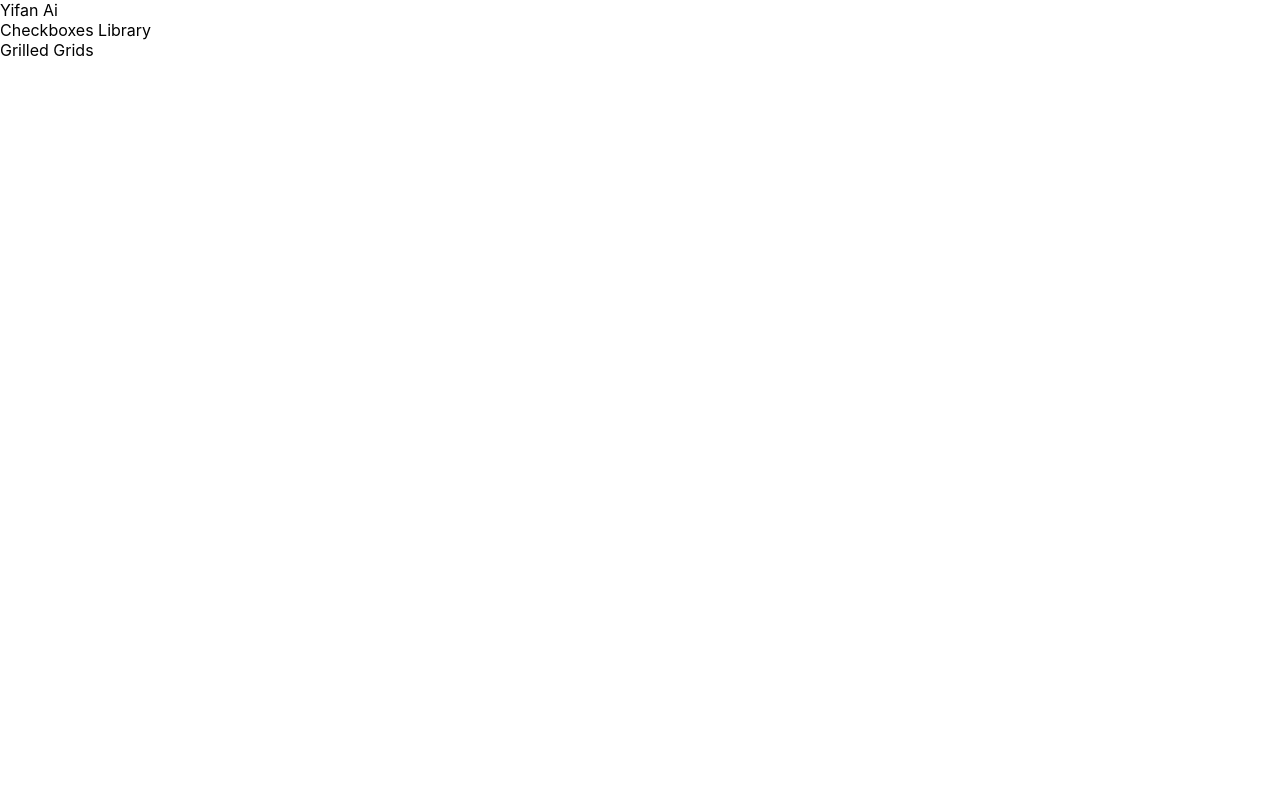
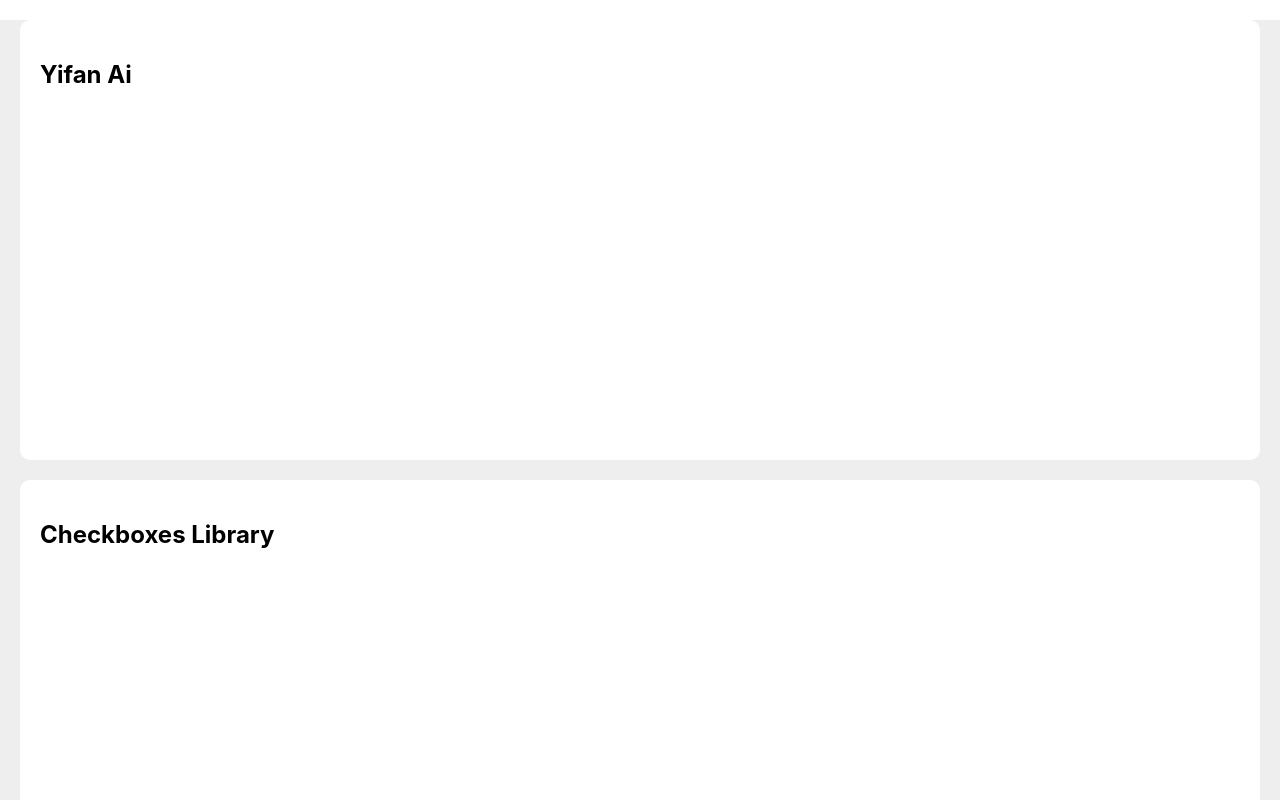
Before and after one commit to yifaneye/personal-website, a React (Create React App) app: page / in a window 1280 px wide. Shown: the top 800 px of the page. Built offline with nearby package versions, Linux system fonts and the light colour scheme.

Commit message:
Add grids and style cards

```diff
--- a/package.json
+++ b/package.json
@@ -6,9 +6,11 @@
     "@testing-library/jest-dom": "^5.11.4",
     "@testing-library/react": "^11.1.0",
     "@testing-library/user-event": "^12.1.10",
+    "grilled": "^1.1.1",
     "react": "^17.0.1",
     "react-dom": "^17.0.1",
     "react-scripts": "4.0.1",
+    "styled-components": "^5.2.1",
     "web-vitals": "^0.2.4"
   },
   "scripts": {
--- a/src/App.js
+++ b/src/App.js
@@ -1,4 +1,24 @@
 import React from "react";
+import 'grilled';
+import styled from 'styled-components';
+
+const Page = styled.div`
+  background: #eee;
+`;
+const ItemsWrapper = styled.section`
+	margin: 0 auto;
+  max-width: 1440px;
+`;
+const ItemWrapper = styled.div`
+  margin: 20px;
+`;
+const Item = styled.div`
+  height: 400px;
+  padding: 20px;
+  background: white;
+  border-radius: 10px;
+`;
+
 
 function App() {
 	const res = {
@@ -6,22 +26,22 @@ function App() {
 		items: [
 			{
 				title: 'Yifan Ai',
-				subtitle: 'Web developer and software engineer 👨🏻‍💻',
+				subtitle: 'Web developer and software engineer‍',
 				description: 'Yifan Ai is passionate about developing things and making positive impacts on society.',
 				url: 'https://u.yifanai.com/yifanai',
 				image: 'https://resume-1.s3.amazonaws.com/media/images/m5.jpg',
 			},
 			{
 				title: 'Checkboxes Library',
-				description: 'Library of customizable checkboxes ✅',
-				desc: 'Checkboxes with customizable size, border radius, background color, tick color, and animation time. 👉 npm i checkboxes',
+				subtitle: 'Library of customizable checkboxes',
+				description: 'Checkboxes with customizable size, border radius, background color, tick color, and animation time. (npm i checkboxes)',
 				url: 'https://u.yifanai.com/cbs',
 				image: 'https://yifanai.s3-ap-southeast-2.amazonaws.com/checkboxes/checkboxes.gif'
 			},
 			{
 				title: 'Grilled Grids',
 				subtitle: 'Responsive grid system 🏁',
-				description: 'Grid with any of 1 to 12 columns 👉 npm i grilled',
+				description: 'Grid with any of 1 to 12 columns (npm i grilled)',
 				url: 'https://u.yifanai.com/gg',
 				image: 'https://https://yifanai.s3-ap-southeast-2.amazonaws.com/grilled/grilled.gif',
 			},
@@ -29,11 +49,17 @@ function App() {
 	};
 
 	return (
-		<>
-			{res.items.map((item, index) => (
-				<div>{item.title}</div>
-			))}
-		</>
+		<Page>
+			<ItemsWrapper className='grid12'>
+				{res.items.map((item, index) => (
+					<ItemWrapper className='xs12 sm6 g4' key={index}>
+						<Item>
+							<h2>{item.title}</h2>
+						</Item>
+					</ItemWrapper>
+				))}
+			</ItemsWrapper>
+		</Page>
 	);
 }
 
```
Also changed, not shown: 1 other file (tests, documents, lock files or other folders).
